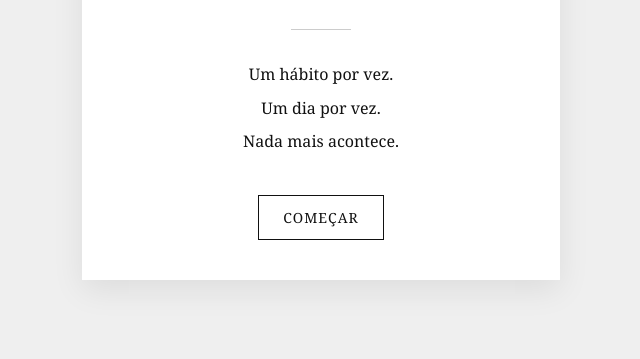
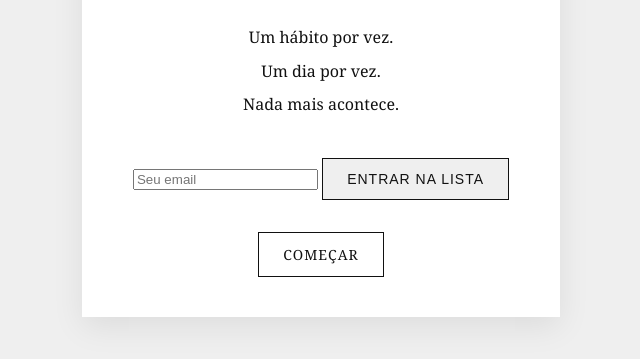
Before and after one commit to GustavoCaldeira325/Sisifo, a plain HTML site: page index.html in a window 1280 px wide. Shown: the part 337-696 px from the top of the page, without its empty margins (319-959 px from the left). Drawn offline with Linux system fonts and the light colour scheme.

Commit message:
Update index.html

```diff
--- a/index.html
+++ b/index.html
@@ -88,7 +88,19 @@
 <p>
   Nada mais acontece.
 </p>
+<form action="SEU_ENDPOINT_AQUI" method="POST">
+  <input
+    type="email"
+    name="email"
+    placeholder="Seu email"
+    required
+    class="email-input"
+  />
 
+  <button type="submit" class="button">
+    ENTRAR NA LISTA
+  </button>
+</form>
 <a href="app.html" class="button">
   COMEÇAR
 </a>
```
